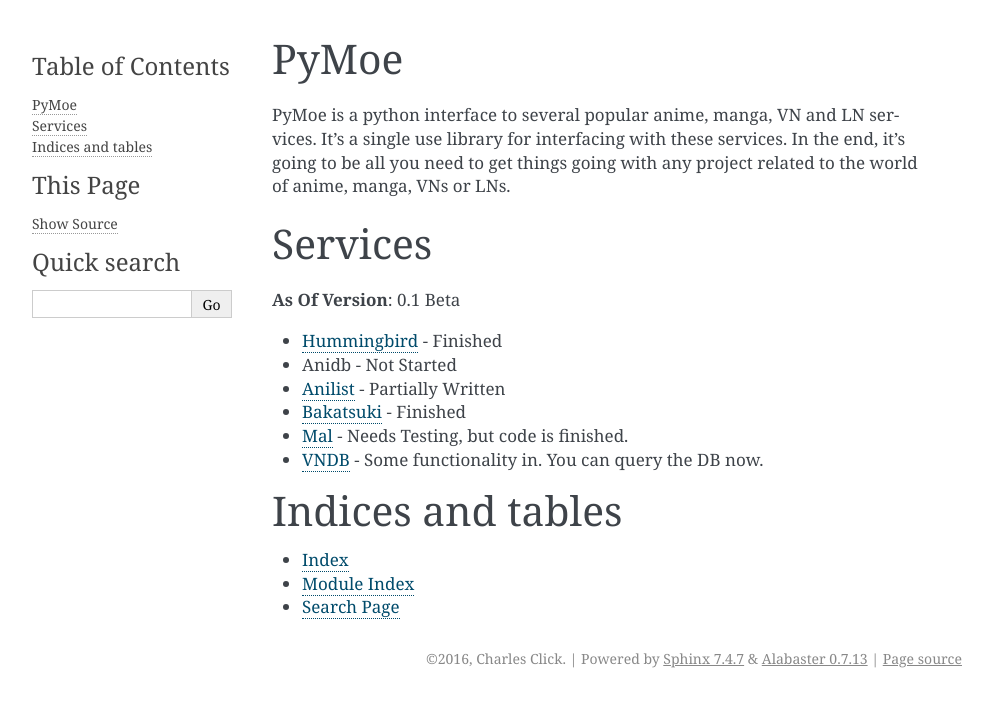
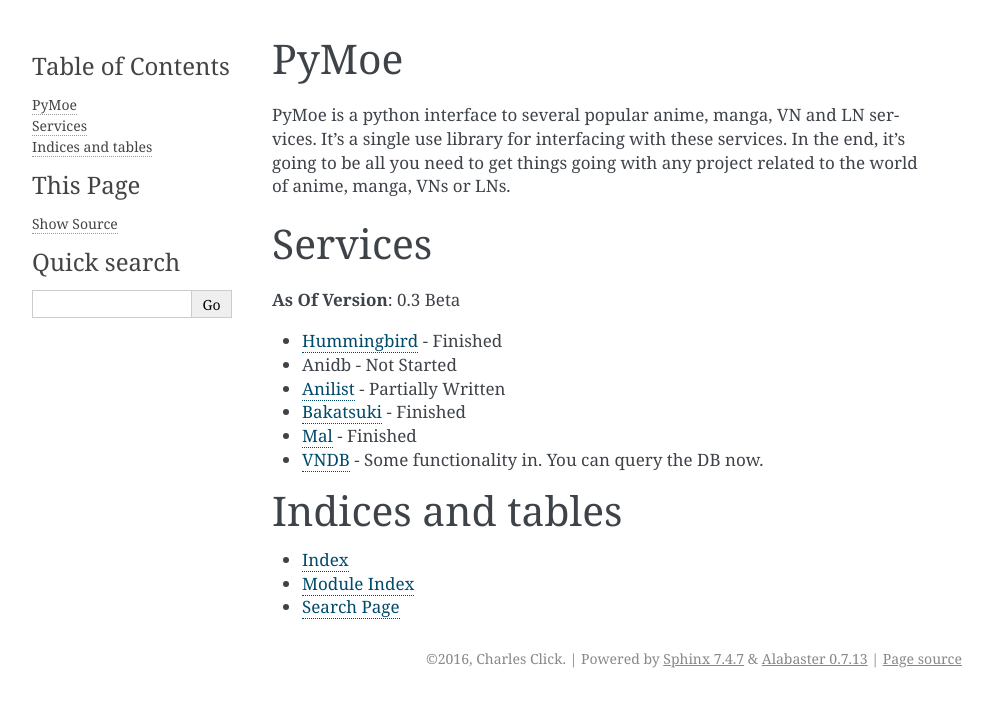
Before and after one commit to ccubed/PyMoe, a Sphinx documentation site: the page built from docs/source/index.rst, in a window 1280 px wide. Shown: the top 707 px of the page, without its empty margins (148-1140 px from the left). Built offline with Sphinx 7.4.7, drawn with Linux system fonts in a browser that asks for light colours.

Commit message:
Mal Tested and Ready. Also finally uploaded to Pypi.

```diff
--- a/docs/source/index.rst
+++ b/docs/source/index.rst
@@ -9,13 +9,13 @@
 
 Services
 ========
-**As Of Version**: 0.1 Beta
+**As Of Version**: 0.3 Beta
 
 * :doc:`Hummingbird <Hummingbird>` - Finished
 * Anidb - Not Started
 * :doc:`Anilist <Anilist>` - Partially Written
 * :doc:`Bakatsuki <Bakatsuki>` - Finished
-* :doc:`Mal <Mal>` - Needs Testing, but code is finished.
+* :doc:`Mal <Mal>` - Finished
 * :doc:`VNDB <VNDB>` - Some functionality in. You can query the DB now.
 
 Indices and tables
```
